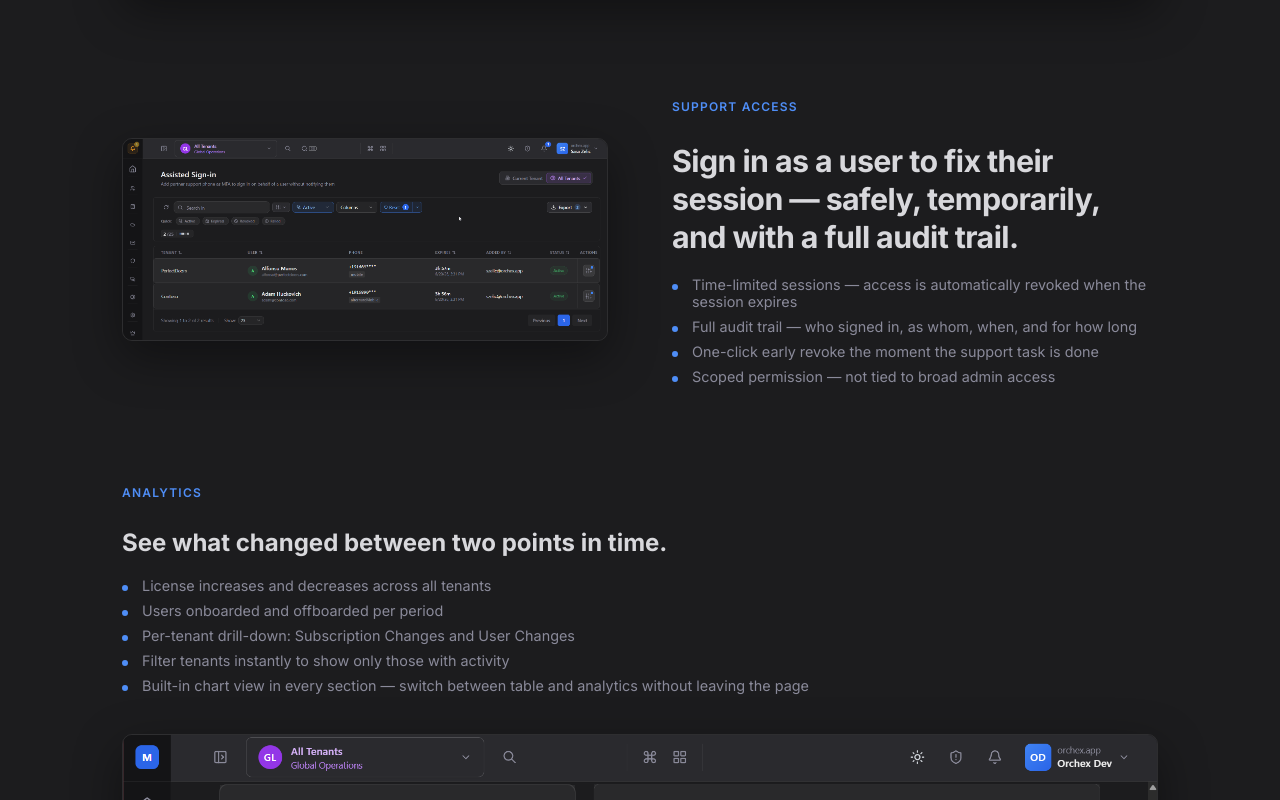
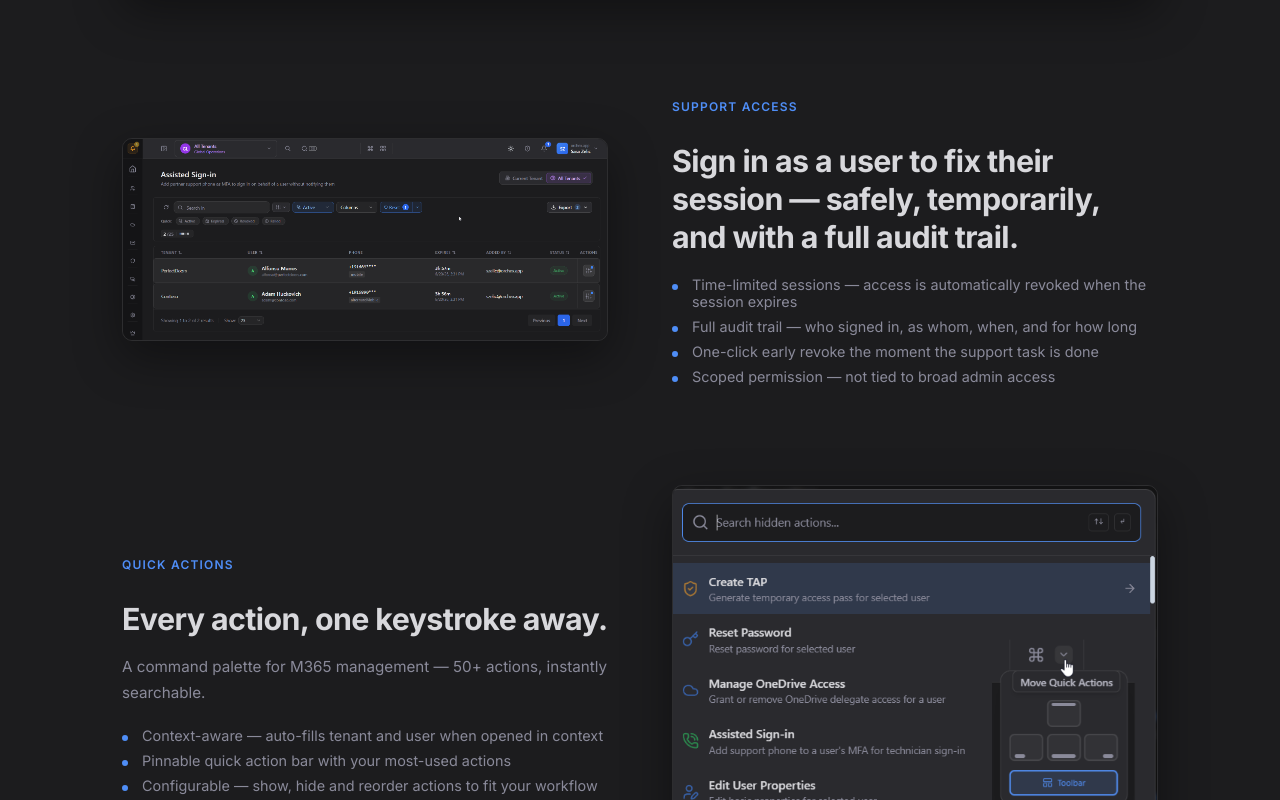
Before and after one commit to sasa-z/orchex-website, a Vue app: page / in a window 1280 px wide. Shown: the part 11200-12000 px from the top of the page. Built offline with nearby package versions, Linux system fonts and the light colour scheme.

Commit message:
Remove the Analytics feature section
Co-Authored-By: Claude Sonnet 5.5 <noreply@anthropic.com>

```diff
--- a/src/App.vue
+++ b/src/App.vue
@@ -421,24 +421,6 @@
             <li>One-click early revoke the moment the support task is done</li>
             <li>Scoped permission — not tied to broad admin access</li>
           </ul>
-        </div>
-      </div>
-
-      <!-- 13. Analytics — change tracking -->
-      <div class="feature-wide">
-        <div class="feature-wide-header">
-          <span class="feature-label">Analytics</span>
-          <h2>See what changed between two points in time.</h2>
-          <ul class="feature-list feature-list-cols">
-            <li>License increases and decreases across all tenants</li>
-            <li>Users onboarded and offboarded per period</li>
-            <li>Per-tenant drill-down: Subscription Changes and User Changes</li>
-            <li>Filter tenants instantly to show only those with activity</li>
-            <li>Built-in chart view in every section — switch between table and analytics without leaving the page</li>
-          </ul>
-        </div>
-        <div class="feature-wide-img">
-          <img src="/images/Analytics.png" alt="ORCHEX Analytics — cross-tenant change tracking" />
         </div>
       </div>
 
```
